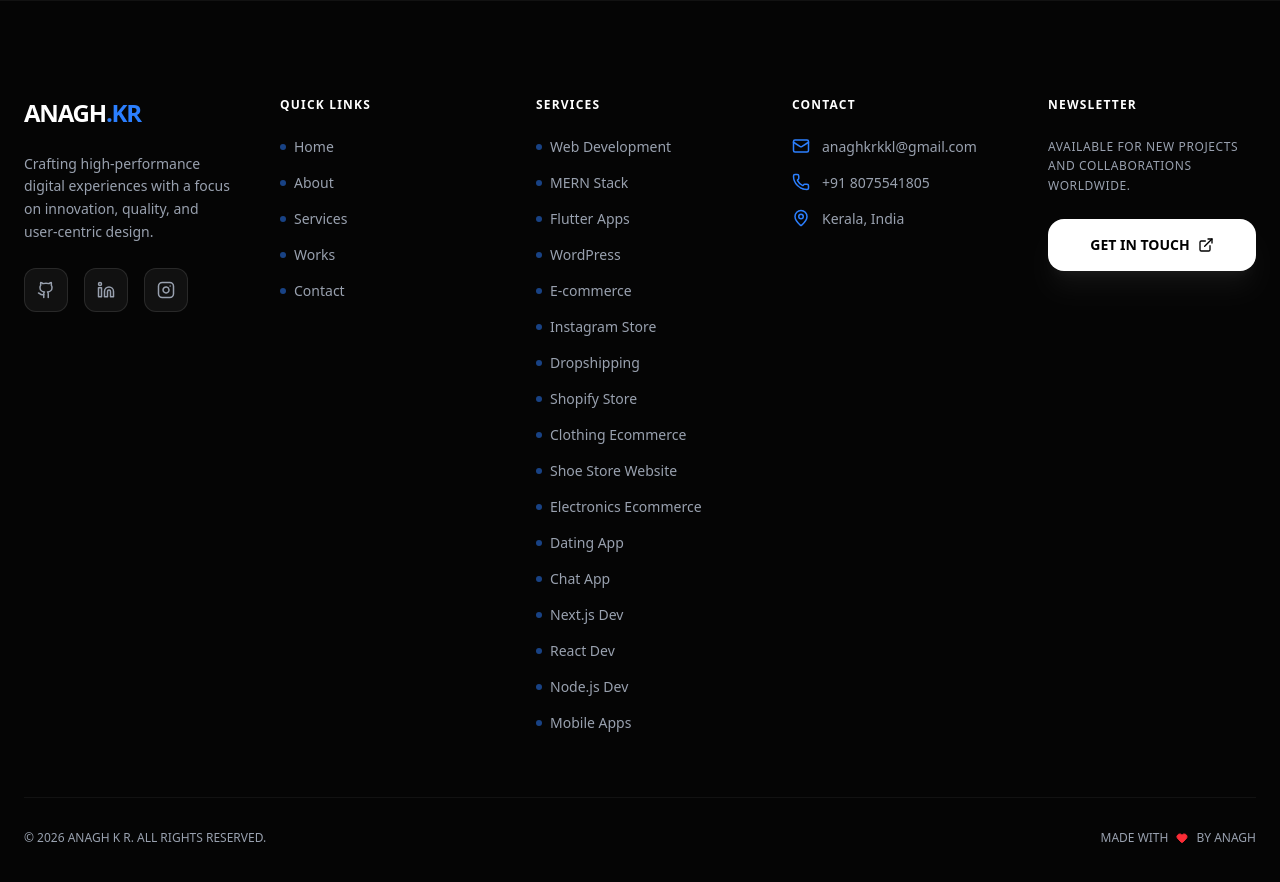
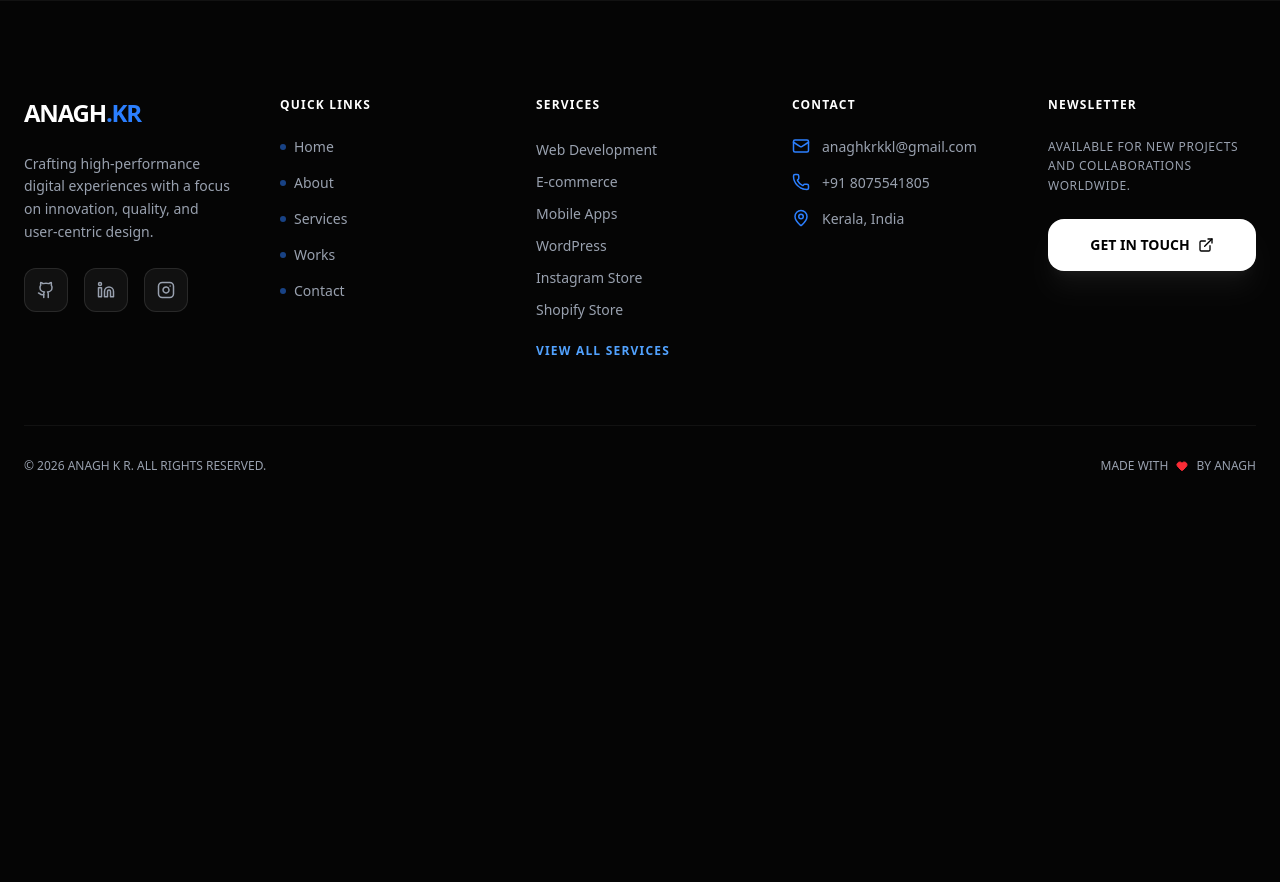
Before and after one commit to anagh534/portfolio, a Next.js app: page / in a window 1280 px wide. Shown: the part 7940-8822 px from the top of the page. After the commit the page ends 8462 px from the top, so only its background shows below. Built offline with nearby package versions, Linux system fonts and the light colour scheme.

Commit message:
feat: Update footer service links and improve layout for better visibility

```diff
--- a/components/footer/footer.jsx
+++ b/components/footer/footer.jsx
@@ -73,33 +73,26 @@ const Footer = () => {
                     {/* Service Pages */}
                     <div>
                         <h4 className="text-white font-bold mb-6 uppercase tracking-widest text-xs">Services</h4>
-                        <ul className="space-y-4">
+                        <ul className="grid grid-cols-1 gap-y-2">
                             {[
                                 { label: 'Web Development', href: '/web-development' },
-                                { label: 'MERN Stack', href: '/mern-stack-development' },
-                                { label: 'Flutter Apps', href: '/flutter-app-development' },
+                                { label: 'E-commerce', href: '/ecommerce-development' },
+                                { label: 'Mobile Apps', href: '/mobile-app-development' },
                                 { label: 'WordPress', href: '/wordpress-development' },
-                                { label: 'E-commerce', href: '/ecommerce-development' },
                                 { label: 'Instagram Store', href: '/instagram-store-development' },
-                                { label: 'Dropshipping', href: '/dropshipping-website-development' },
                                 { label: 'Shopify Store', href: '/shopify-store-development' },
-                                { label: 'Clothing Ecommerce', href: '/clothing-ecommerce-website-development' },
-                                { label: 'Shoe Store Website', href: '/shoe-store-website-development' },
-                                { label: 'Electronics Ecommerce', href: '/electronics-ecommerce-website-development' },
-                                { label: 'Dating App', href: '/dating-app-development' },
-                                { label: 'Chat App', href: '/chat-app-development' },
-                                { label: 'Next.js Dev', href: '/nextjs-development' },
-                                { label: 'React Dev', href: '/react-development' },
-                                { label: 'Node.js Dev', href: '/nodejs-development' },
-                                { label: 'Mobile Apps', href: '/mobile-app-development' },
                             ].map((item) => (
                                 <li key={item.href}>
-                                    <Link href={item.href} className="text-sm text-gray-400 hover:text-blue-400 transition-colors flex items-center gap-2 group">
-                                        <span className="w-1.5 h-1.5 rounded-full bg-blue-500/50 group-hover:bg-blue-500 transition-all"></span>
+                                    <Link href={item.href} className="text-sm text-gray-400 hover:text-blue-400 transition-colors">
                                         {item.label}
                                     </Link>
                                 </li>
                             ))}
+                            <li className="pt-2">
+                                <Link href="/services" className="text-xs font-bold uppercase tracking-widest text-blue-400 hover:text-blue-300 transition-colors">
+                                    View All Services
+                                </Link>
+                            </li>
                         </ul>
                     </div>
 
```
